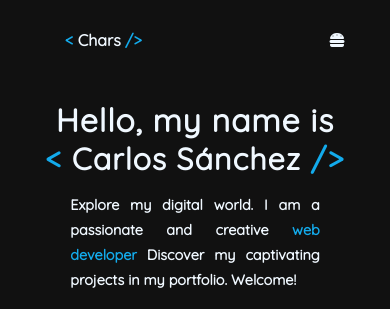
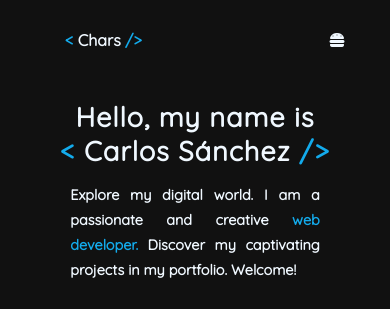
Before and after one commit to charsdvp/portafolio-web, a plain HTML site: page index.html in a window 390 px wide. Shown: the top 309 px of the page. Drawn offline with Linux system fonts and the light colour scheme.

Commit message:
fix: the error in the name was corrected

```diff
--- a/css/style.css
+++ b/css/style.css
@@ -80,7 +80,7 @@ body{
   display: block;
   letter-spacing: 1px;
   margin-bottom: 15px;
-  font-size: 2rem;
+  font-size: 1.9rem;
 }
 .container-btn-burguer{
   cursor: pointer;
@@ -195,8 +195,11 @@ body{
   .container-emoji{
     margin: 55px 0;
   }
+  .header-info-title{
+    font-size: 1.7rem;
+  }
   .tag-name{
-    font-size: 1.9rem;
+    font-size: 1.7rem;
   }
   .header-img{
     width: 200px;
--- a/index.html
+++ b/index.html
@@ -37,7 +37,7 @@
       <section class="container-section-header">
         <div class="container-header-info">
           <h1 class="header-info-title">Hello, my name is <span class="tag-name"><span class="color-blue">&#60;</span> Carlos Sánchez <span class="color-blue">&#47;&#62;</span></span></h1>
-          <p class="header-info-description">Explore my digital world. I am a passionate and creative <span class="color-blue">web developer</span> Discover my captivating projects in my portfolio. Welcome!</p>
+          <p class="header-info-description">Explore my digital world. I am a passionate and creative <span class="color-blue">web developer.</span> Discover my captivating projects in my portfolio. Welcome!</p>
           <div class="container-networks">
             <ul class="container-networks-list">
               <li class="network-list-item">
@@ -51,7 +51,7 @@
                 </a>
               </li>
               <li class="network-list-item">
-                <a href="https://github.com/charsdvp" class="network-item-link" target="_blank">
+                <a href="https://twitter.com/charsdvp" class="network-item-link" target="_blank">
                   <i class="fa-brands fa-twitter fa-xl"></i>
                 </a>
               </li>
```
